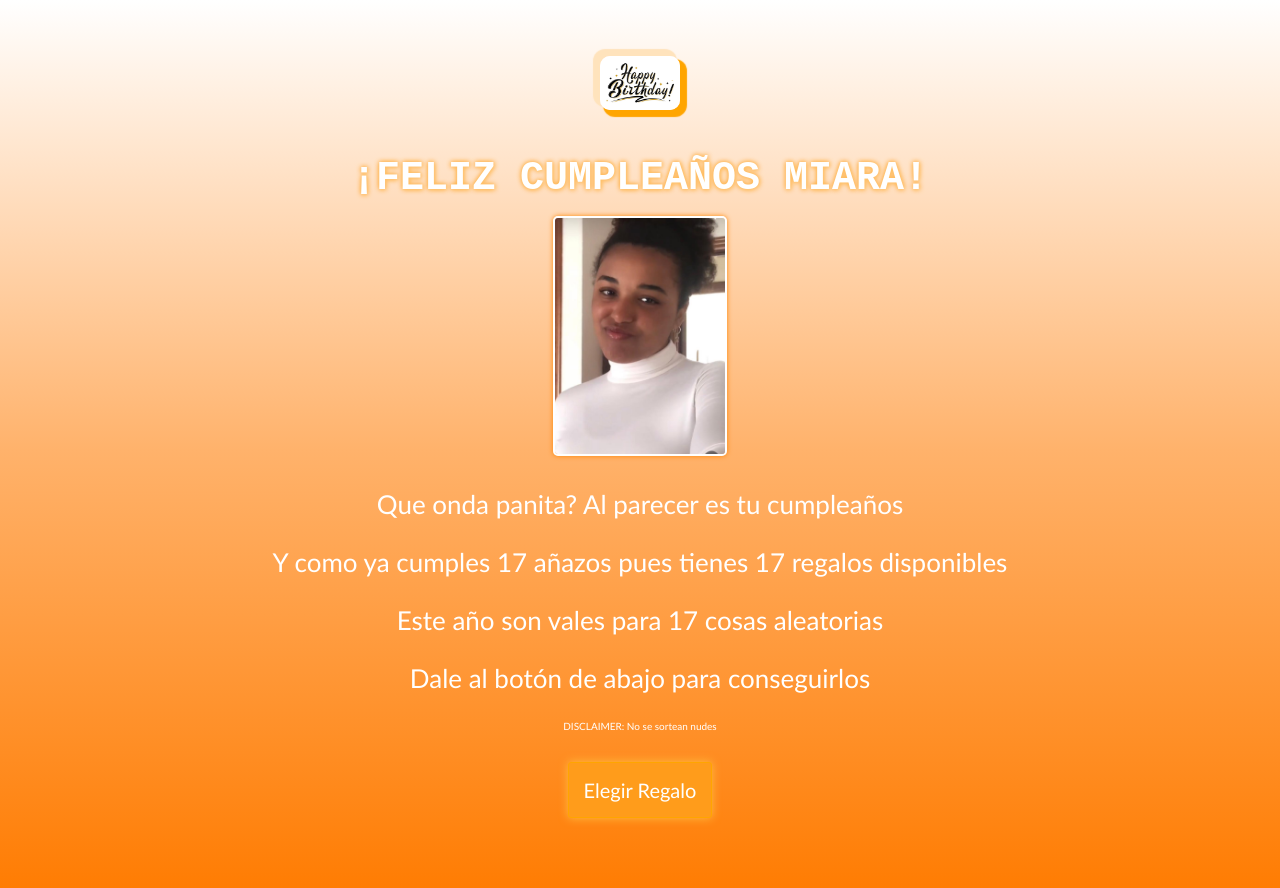
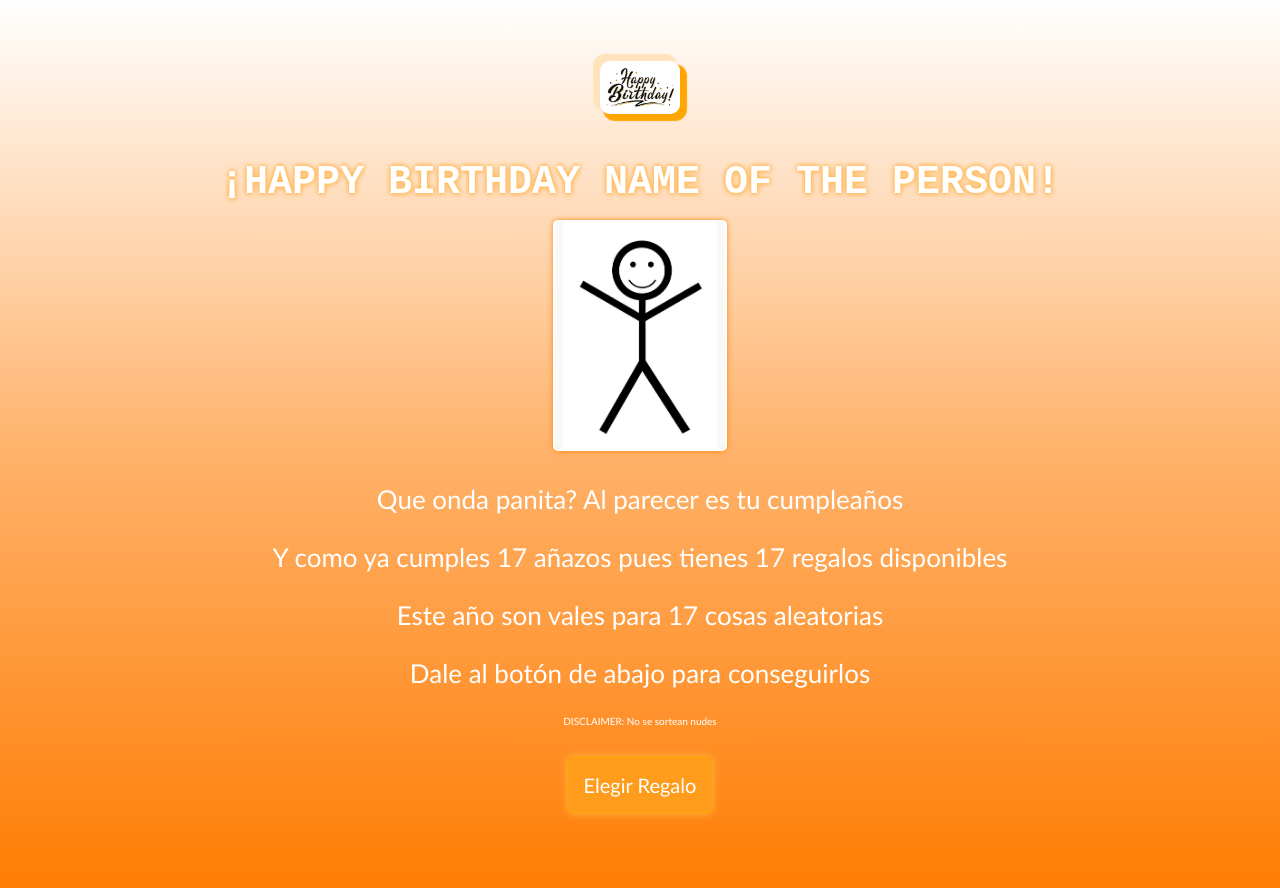
Before and after one commit to Keetha805/happy-birthday, a React (Create React App) app: page / in a window 1280 px wide. Shown: the top 888 px of the page. Built offline with nearby package versions, Linux system fonts and the light colour scheme.

Commit message:
Updated imgs

```diff
--- a/src/components/Main.js
+++ b/src/components/Main.js
@@ -6,8 +6,8 @@ import cumpleanero from '../img/imgCumpleanero.jpeg';
 
 export const Main = () => {
 
-    const nombre = "Miara"
-    const evento = "Feliz Cumpleaños"
+    const nombre = "Name of the person"
+    const evento = "Happy Birthday"
     const edad = 17
     const cantidad = edad
     const regalos = [
```
Also changed, not shown: src/img/imgCumpleanero.jpeg.
